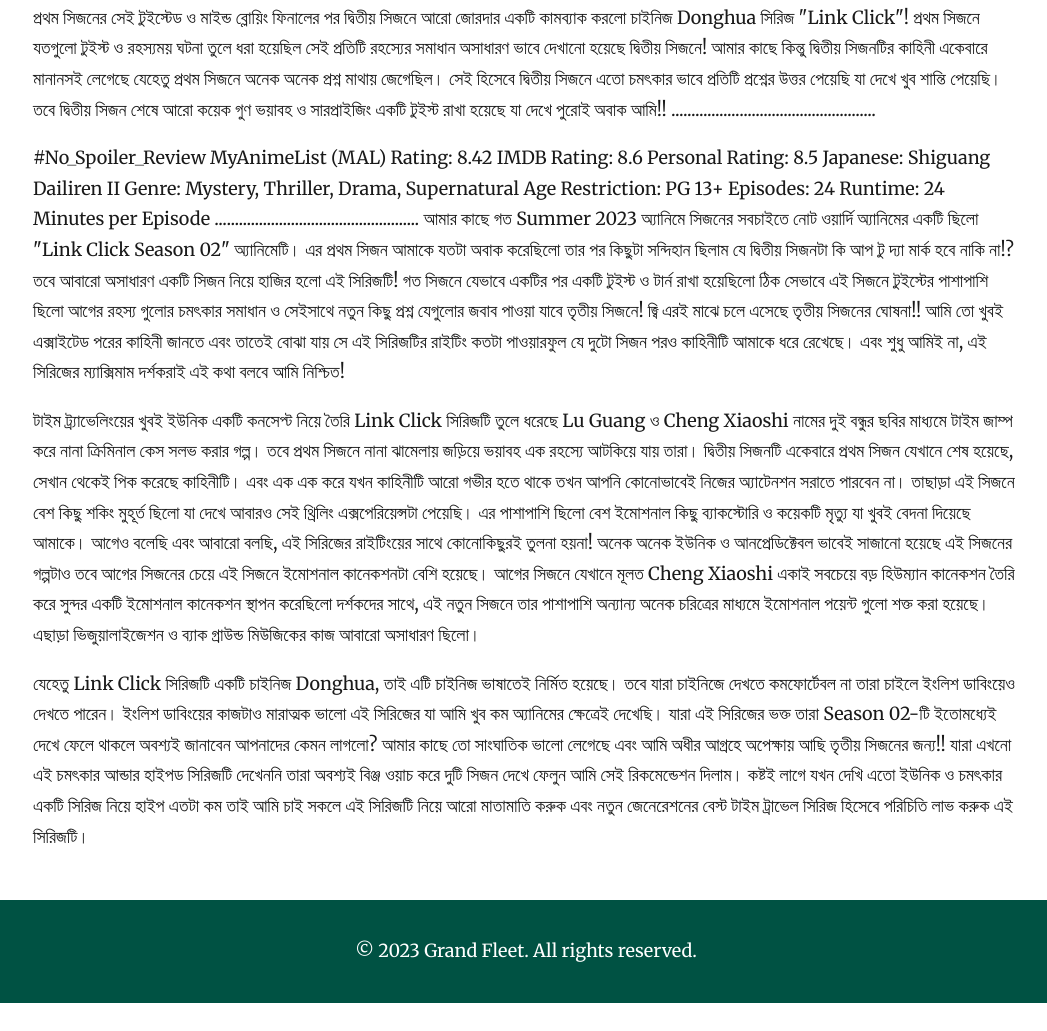
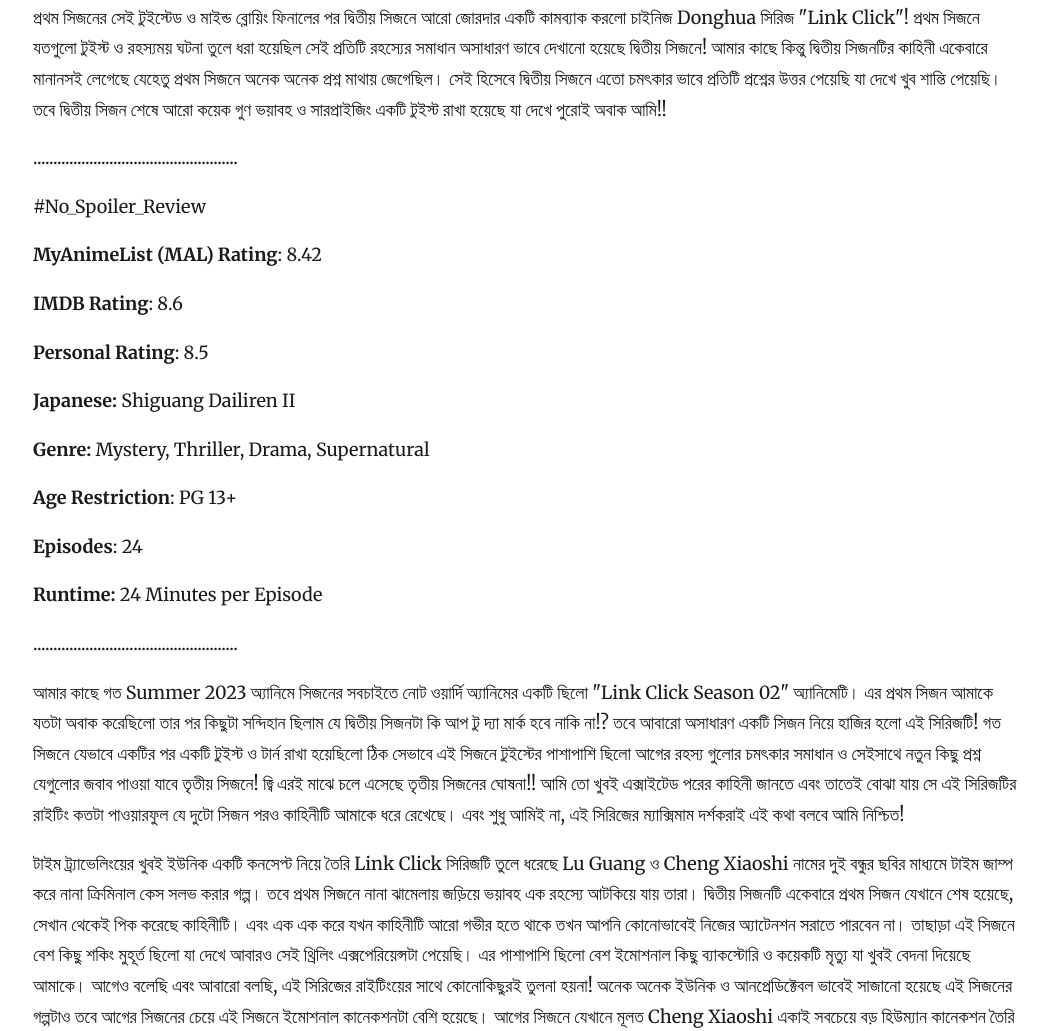
Before and after one commit to Zenran/BWT-Website, an Eleventy site: page src/blog/2023-03-link-click-anime.md in a window 1280 px wide. Shown: the part 831-1862 px from the top of the page, without its empty margins (114-1161 px from the left). Before the commit the page ends 1834 px from the top, so only its background shows below. Built offline with nearby package versions, Linux system fonts and the light colour scheme; Eleventy itself is replaced by a stand-in of ours; files that its build step writes are made by us from their sources.

Commit message:
Update Blog “2023-03-link-click-anime”

```diff
--- a/src/blog/2023-03-link-click-anime.md
+++ b/src/blog/2023-03-link-click-anime.md
@@ -13,18 +13,40 @@
 imageAlt: This is Link Click
 ---
 প্রথম সিজনের সেই টুইস্টেড ও মাইন্ড ব্লোয়িং ফিনালের পর দ্বিতীয় সিজনে আরো জোরদার একটি কামব্যাক করলো চাইনিজ Donghua সিরিজ "Link Click"! প্রথম সিজনে যতগুলো টুইস্ট ও রহস্যময় ঘটনা তুলে ধরা হয়েছিল সেই প্রতিটি রহস্যের সমাধান অসাধারণ ভাবে দেখানো হয়েছে দ্বিতীয় সিজনে! আমার কাছে কিন্তু দ্বিতীয় সিজনটির কাহিনী একেবারে মানানসই লেগেছে যেহেতু প্রথম সিজনে অনেক অনেক প্রশ্ন মাথায় জেগেছিল। সেই হিসেবে দ্বিতীয় সিজনে এতো চমৎকার ভাবে প্রতিটি প্রশ্নের উত্তর পেয়েছি যা দেখে খুব শান্তি পেয়েছি। তবে দ্বিতীয় সিজন শেষে আরো কয়েক গুণ ভয়াবহ ও সারপ্রাইজিং একটি টুইস্ট রাখা হয়েছে যা দেখে পুরোই অবাক আমি!!
+
+
 ...................................................
 
-#No_Spoiler_Review
-MyAnimeList (MAL) Rating: 8.42
-IMDB Rating: 8.6
-Personal Rating: 8.5
-Japanese: Shiguang Dailiren II
-Genre: Mystery, Thriller, Drama, Supernatural
-Age Restriction: PG 13+
-Episodes: 24
-Runtime: 24 Minutes per Episode
+\#No_Spoiler_Review
+
+
+**MyAnimeList (MAL) Rating**: 8.42
+
+
+**IMDB Rating**: 8.6
+
+
+**Personal Rating**: 8.5
+
+
+**Japanese:** Shiguang Dailiren II
+
+
+**Genre:** Mystery, Thriller, Drama, Supernatural
+
+
+**Age Restriction**: PG 13+
+
+
+**Episodes**: 24
+
+
+**Runtime:** 24 Minutes per Episode
+
+
 ...................................................
+
+
 আমার কাছে গত Summer 2023 অ্যানিমে সিজনের সবচাইতে নোট ওয়ার্দি অ্যানিমের একটি ছিলো "Link Click Season 02" অ্যানিমেটি। এর প্রথম সিজন আমাকে যতটা অবাক করেছিলো তার পর কিছুটা সন্দিহান ছিলাম যে দ্বিতীয় সিজনটা কি আপ টু দ্যা মার্ক হবে নাকি না!? তবে আবারো অসাধারণ একটি সিজন নিয়ে হাজির হলো এই সিরিজটি! গত সিজনে যেভাবে একটির পর একটি টুইস্ট ও টার্ন রাখা হয়েছিলো ঠিক সেভাবে এই সিজনে টুইস্টের পাশাপাশি ছিলো আগের রহস্য গুলোর চমৎকার সমাধান ও সেইসাথে নতুন কিছু প্রশ্ন যেগুলোর জবাব পাওয়া যাবে তৃতীয় সিজনে! জ্বি এরই মাঝে চলে এসেছে তৃতীয় সিজনের ঘোষনা!! আমি তো খুবই এক্সাইটেড পরের কাহিনী জানতে এবং তাতেই বোঝা যায় সে এই সিরিজটির রাইটিং কতটা পাওয়ারফুল যে দুটো সিজন পরও কাহিনীটি আমাকে ধরে রেখেছে। এবং শুধু আমিই না, এই সিরিজের ম্যাক্সিমাম দর্শকরাই এই কথা বলবে আমি নিশ্চিত!
 
 টাইম ট্র্যাভেলিংয়ের খুবই ইউনিক একটি কনসেপ্ট নিয়ে তৈরি Link Click সিরিজটি তুলে ধরেছে Lu Guang ও Cheng Xiaoshi নামের দুই বন্ধুর ছবির মাধ্যমে টাইম জাম্প করে নানা ক্রিমিনাল কেস সলভ করার গল্প। তবে প্রথম সিজনে নানা ঝামেলায় জড়িয়ে ভয়াবহ এক রহস্যে আটকিয়ে যায় তারা। দ্বিতীয় সিজনটি একেবারে প্রথম সিজন যেখানে শেষ হয়েছে, সেখান থেকেই পিক করেছে কাহিনীটি। এবং এক এক করে যখন কাহিনীটি আরো গভীর হতে থাকে তখন আপনি কোনোভাবেই নিজের অ্যাটেনশন সরাতে পারবেন না। তাছাড়া এই সিজনে বেশ কিছু শকিং মুহূর্ত ছিলো যা দেখে আবারও সেই থ্রিলিং এক্সপেরিয়েন্সটা পেয়েছি। এর পাশাপাশি ছিলো বেশ ইমোশনাল কিছু ব্যাকস্টোরি ও কয়েকটি মৃত্যু যা খুবই বেদনা দিয়েছে আমাকে। আগেও বলেছি এবং আবারো বলছি, এই সিরিজের রাইটিংয়ের সাথে কোনোকিছুরই তুলনা হয়না! অনেক অনেক ইউনিক ও আনপ্রেডিক্টেবল ভাবেই সাজানো হয়েছে এই সিজনের গল্পটাও তবে আগের সিজনের চেয়ে এই সিজনে ইমোশনাল কানেকশনটা বেশি হয়েছে। আগের সিজনে যেখানে মূলত Cheng Xiaoshi একাই সবচেয়ে বড় হিউম্যান কানেকশন তৈরি করে সুন্দর একটি ইমোশনাল কানেকশন স্থাপন করেছিলো দর্শকদের সাথে, এই নতুন সিজনে তার পাশাপাশি অন্যান্য অনেক চরিত্রের মাধ্যমে ইমোশনাল পয়েন্ট গুলো শক্ত করা হয়েছে। এছাড়া ভিজুয়ালাইজেশন ও ব্যাক গ্রাউন্ড মিউজিকের কাজ আবারো অসাধারণ ছিলো।
```
